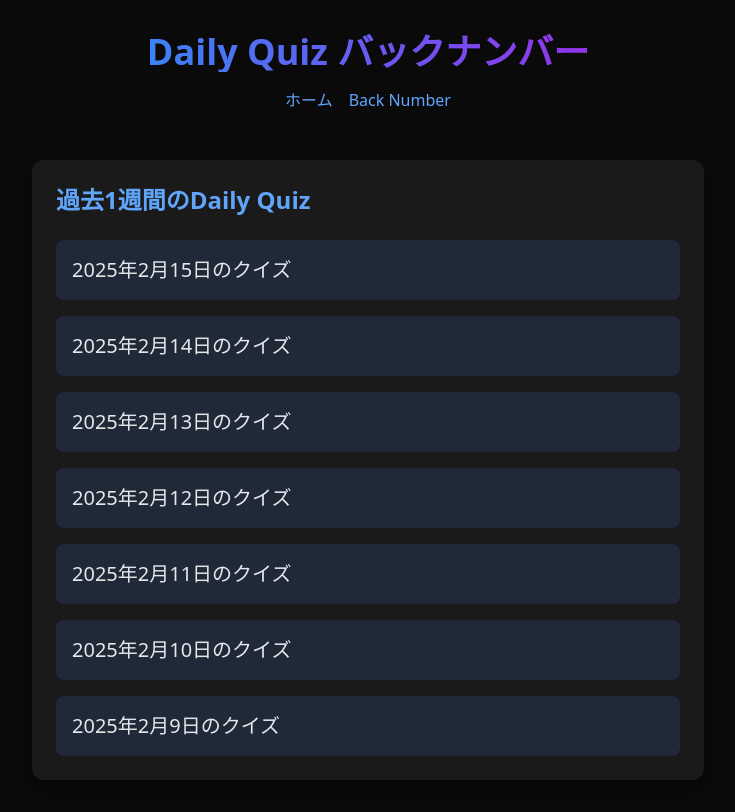
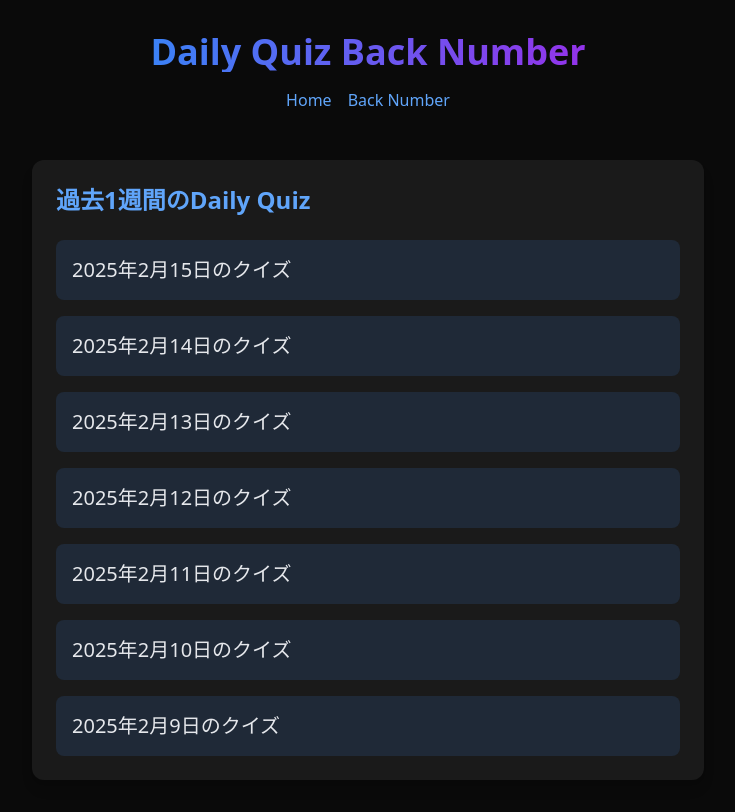
Before and after one commit to zawazawazawazawa/equity-distribution-app, a Next.js app in the folder frontend/: page /daily-quiz/back-number in a window 1280 px wide. Shown: the whole page, without its empty margins (272-1007 px from the left). Built offline with nearby package versions, Linux system fonts and the light colour scheme.

Commit message:
Modify text

```diff
--- a/frontend/app/daily-quiz/[date]/page.tsx
+++ b/frontend/app/daily-quiz/[date]/page.tsx
@@ -331,7 +331,7 @@ export default function DailyQuiz() {
           </h1>
           <nav className="flex gap-4">
             <Link href="/" className="text-blue-400 hover:text-blue-300">
-              ホーム
+              Home
             </Link>
             <Link
               href="/daily-quiz/back-number"
@@ -381,7 +381,7 @@ export default function DailyQuiz() {
               <section key={result.id} className="card w-full max-w-2xl">
                 <div className="flex justify-between items-center mb-6">
                   <h2 className="text-2xl font-semibold text-blue-400">
-                    問題 {index + 1}: {result.scenario}
+                    問題 {index + 1}
                   </h2>
                 </div>
 
@@ -392,9 +392,8 @@ export default function DailyQuiz() {
                       <p className="text-xl">{result.scenario}</p>
                     </div>
                     <div>
-                      <p className="font-semibold">Hero:</p>
-                      <p className="text-sm mb-1">
-                        Position: {extractPosition(result.scenario)}
+                      <p className="font-semibold">
+                        Hero: {extractPosition(result.scenario)}
                       </p>
                       <div className="flex flex-wrap gap-2 mt-2">
                         {formatHandString(result.hero_hand)
--- a/frontend/app/daily-quiz/back-number/page.tsx
+++ b/frontend/app/daily-quiz/back-number/page.tsx
@@ -27,11 +27,11 @@ export default function BackNumber() {
       <main className="flex flex-col items-center gap-8 max-w-7xl mx-auto">
         <div className="w-full flex flex-col items-center mb-4">
           <h1 className="text-4xl font-bold bg-gradient-to-r from-blue-500 to-purple-600 bg-clip-text text-transparent mb-4">
-            Daily Quiz バックナンバー
+            Daily Quiz Back Number
           </h1>
           <nav className="flex gap-4">
             <Link href="/" className="text-blue-400 hover:text-blue-300">
-              ホーム
+              Home
             </Link>
             <Link
               href="/daily-quiz/back-number"
--- a/frontend/app/page.tsx
+++ b/frontend/app/page.tsx
@@ -229,14 +229,11 @@ export default function Home() {
             PLO Equity Distribution Graph
           </h1>
           <nav className="flex gap-4">
-            <Link href="/" className="text-blue-400 hover:text-blue-300">
-              ホーム
-            </Link>
             <Link
-              href="/daily-quiz/back-number"
+              href={`/daily-quiz/${new Date().toISOString().split('T')[0]}`}
               className="text-blue-400 hover:text-blue-300"
             >
-              Back Number
+              Today&apos;s Quiz
             </Link>
           </nav>
         </div>
```
